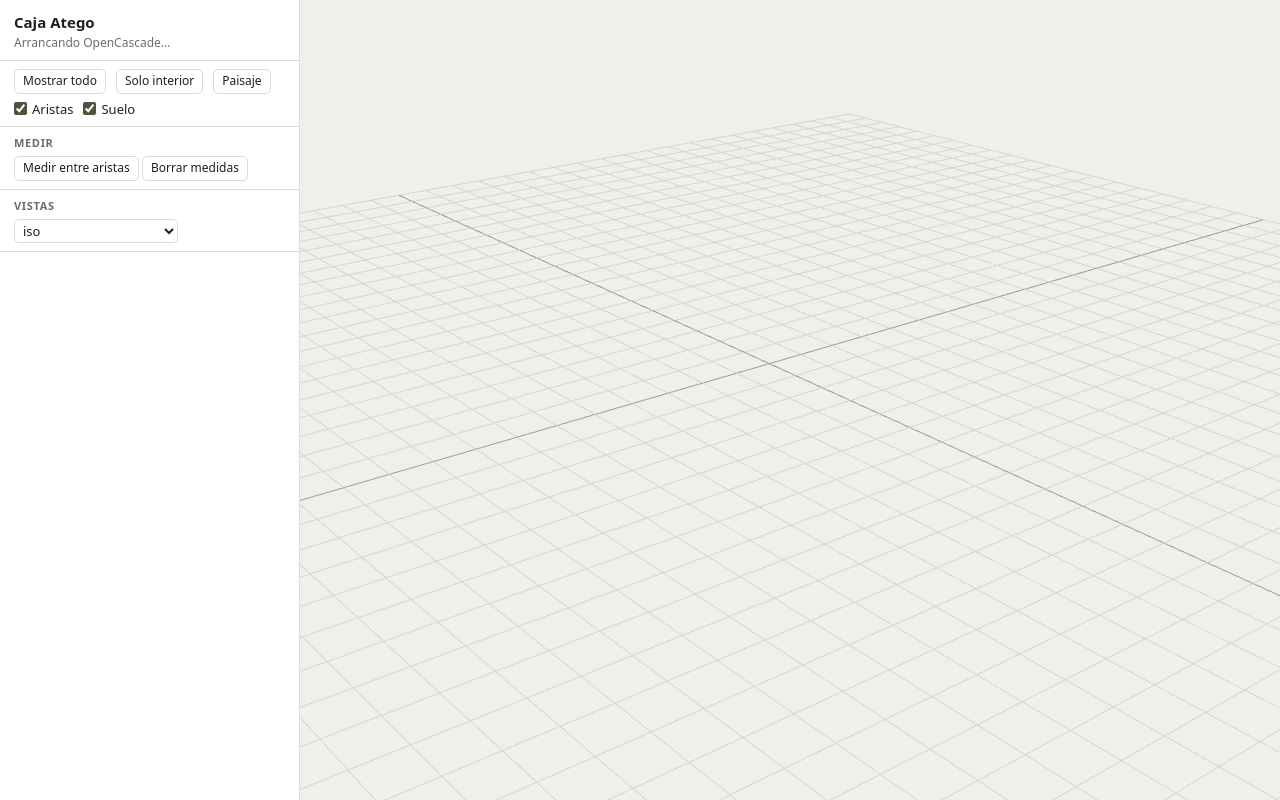
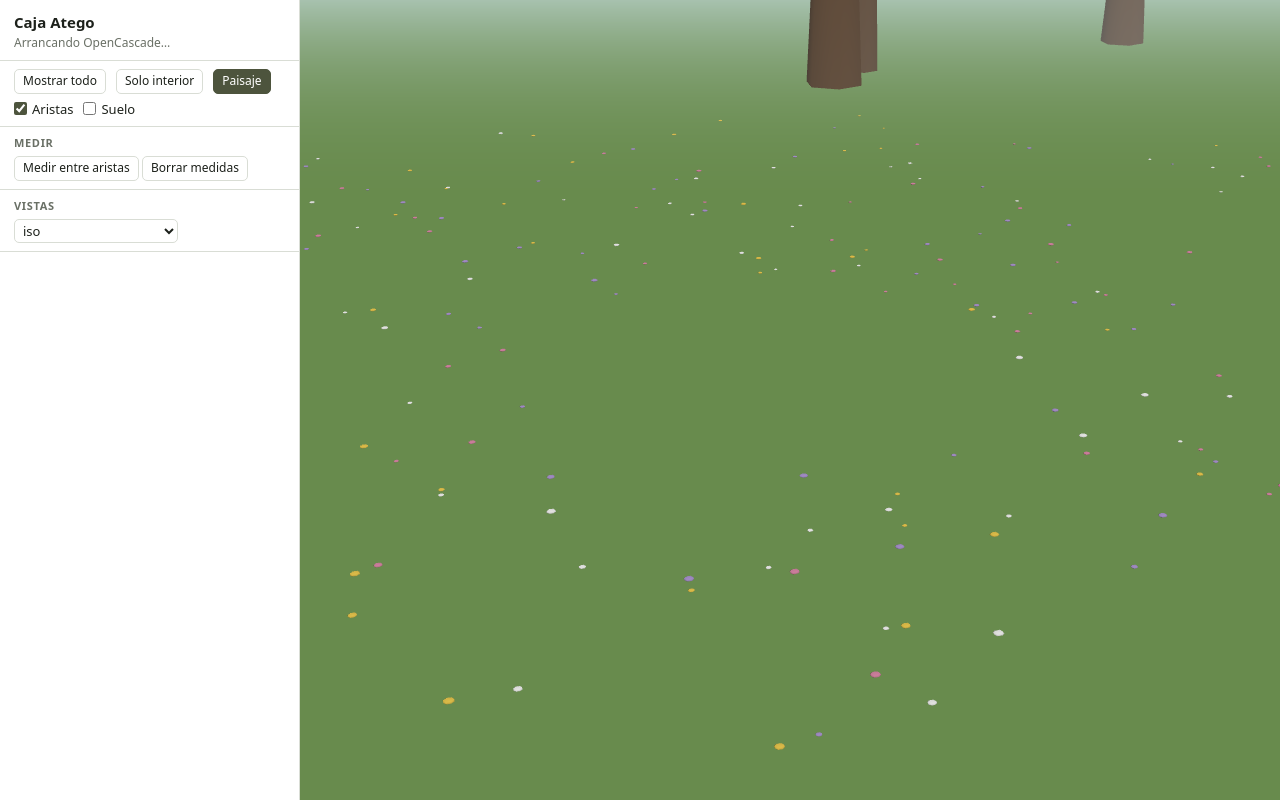
Before and after one commit to colega/expedition.colega.eu, a website built with Vite: page visor/index.html in a window 1280 px wide. Built offline with nearby package versions, Linux system fonts and the light colour scheme.

Commit message:
El visor abre con el paisaje y la rampa abierta
Mostrar todo deja la rampa cerrada oculta.

```diff
--- a/diseno/reglas.js
+++ b/diseno/reglas.js
@@ -70,9 +70,8 @@ export const RAMPA = { alto: 1800.0, ancho: [-1105.0, 1105.0], hoja: 55.0,
 //      suelo de la caja, haciendo de terraza: los listones de la cara de
 //      dentro quedan hacia arriba y hacen el suelo. La tapa ciega que hay
 //      encima abre con ella: girada sobre su canto de arriba, el de fuera,
-//      queda horizontal bajo ese nivel, de visera. Viene oculta de serie,
-//      como la ducha abierta, y el visor da un boton para cambiar de una a
-//      otra.
+//      queda horizontal bajo ese nivel, de visera. El visor la enseña
+//      abierta de serie, y da un boton para cambiar de una a otra.
 export const RAMPA_ABIERTA = true;
 
 // R3  Toda la casa va sobre un suelo elevado de 50: tablero de 18 sobre un
--- a/visor/index.html
+++ b/visor/index.html
@@ -119,7 +119,7 @@
       <button id="mostrarTodo">Mostrar todo</button>
       <button id="soloInterior">Solo interior</button>
       <button id="rampa" aria-pressed="false" hidden>Abrir/cerrar rampa</button>
-      <button id="paisaje" aria-pressed="false">Paisaje</button>
+      <button id="paisaje" aria-pressed="true">Paisaje</button>
       <label class="opcion"><input type="checkbox" id="aristas" checked> Aristas</label>
       <label class="opcion"><input type="checkbox" id="suelo" checked> Suelo</label>
     </div>
--- a/visor/visor.js
+++ b/visor/visor.js
@@ -37,9 +37,9 @@ const VISTAS = {
 };
 
 // lo que sale oculto la primera vez: la ducha se enseña cerrada, y la rampa
-// tambien (R111)
-const OCULTOS_DE_SERIE = ['Caja/Interior/Bano/ducha_abierta', 'Caja/rampa_abierta'];
-const CLAVE_OCULTOS = 'caja_atego.ocultos';
+// abierta (R111). La clave cambia con esta lista, para que se vea la nueva.
+const OCULTOS_DE_SERIE = ['Caja/Interior/Bano/ducha_abierta', 'Caja/rampa'];
+const CLAVE_OCULTOS = 'caja_atego.ocultos.2';
 
 const $ = (id) => document.getElementById(id);
 const estado = $('estado');
@@ -76,14 +76,15 @@ escena.add(suelo);
 // firme cuando llega el modelo, igual que la rejilla.
 const paisaje = crearPaisaje();
 escena.add(paisaje.grupo);
-$('paisaje').onclick = () => {
-  const on = $('paisaje').getAttribute('aria-pressed') !== 'true';
+function ponerPaisaje(on) {
   $('paisaje').setAttribute('aria-pressed', String(on));
   paisaje.grupo.visible = on;
   escena.fog = on ? paisaje.niebla : null;
   // el prado sustituye a la rejilla
   if (on && $('suelo').checked) { $('suelo').checked = false; suelo.visible = false; }
-};
+}
+$('paisaje').onclick = () => ponerPaisaje($('paisaje').getAttribute('aria-pressed') !== 'true');
+ponerPaisaje(true);
 
 let sucio = true;
 function pedirDibujo() { sucio = true; }
@@ -293,7 +294,7 @@ function mostrarSolo(claves, apagar = []) {
   pintaBotonRampa();
   guardarOcultos();
 }
-$('mostrarTodo').onclick = () => mostrarSolo(null);
+$('mostrarTodo').onclick = () => mostrarSolo(null, ['Caja/rampa']);
 $('soloInterior').onclick = () => mostrarSolo(['Caja/Interior', 'Caja/puerta_lateral'], OCULTOS_DE_SERIE);
 
 // R111: la rampa se ve cerrada o abierta, nunca las dos. Si no se ve ninguna,
```
Also changed, not shown: README.md.
